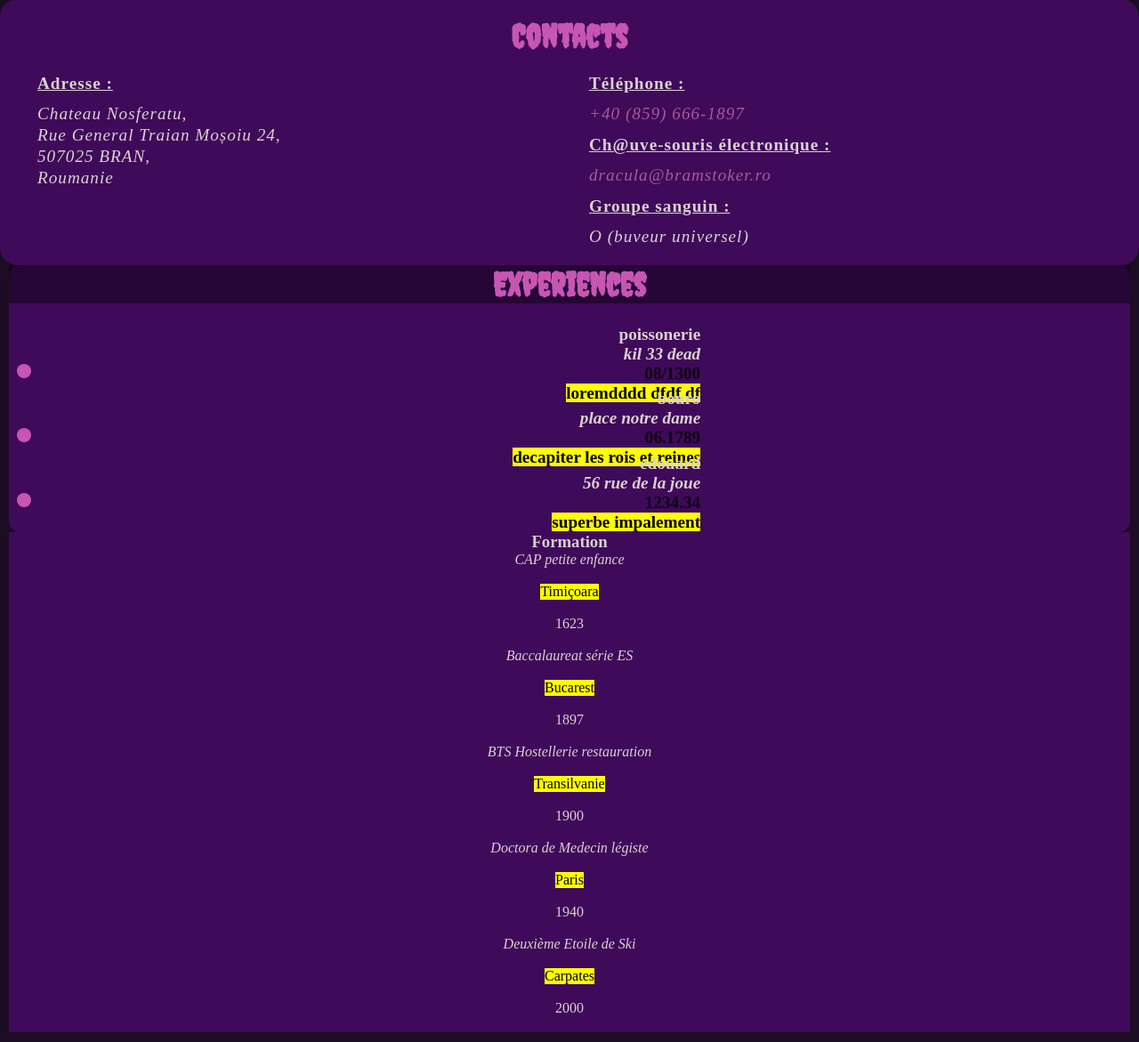
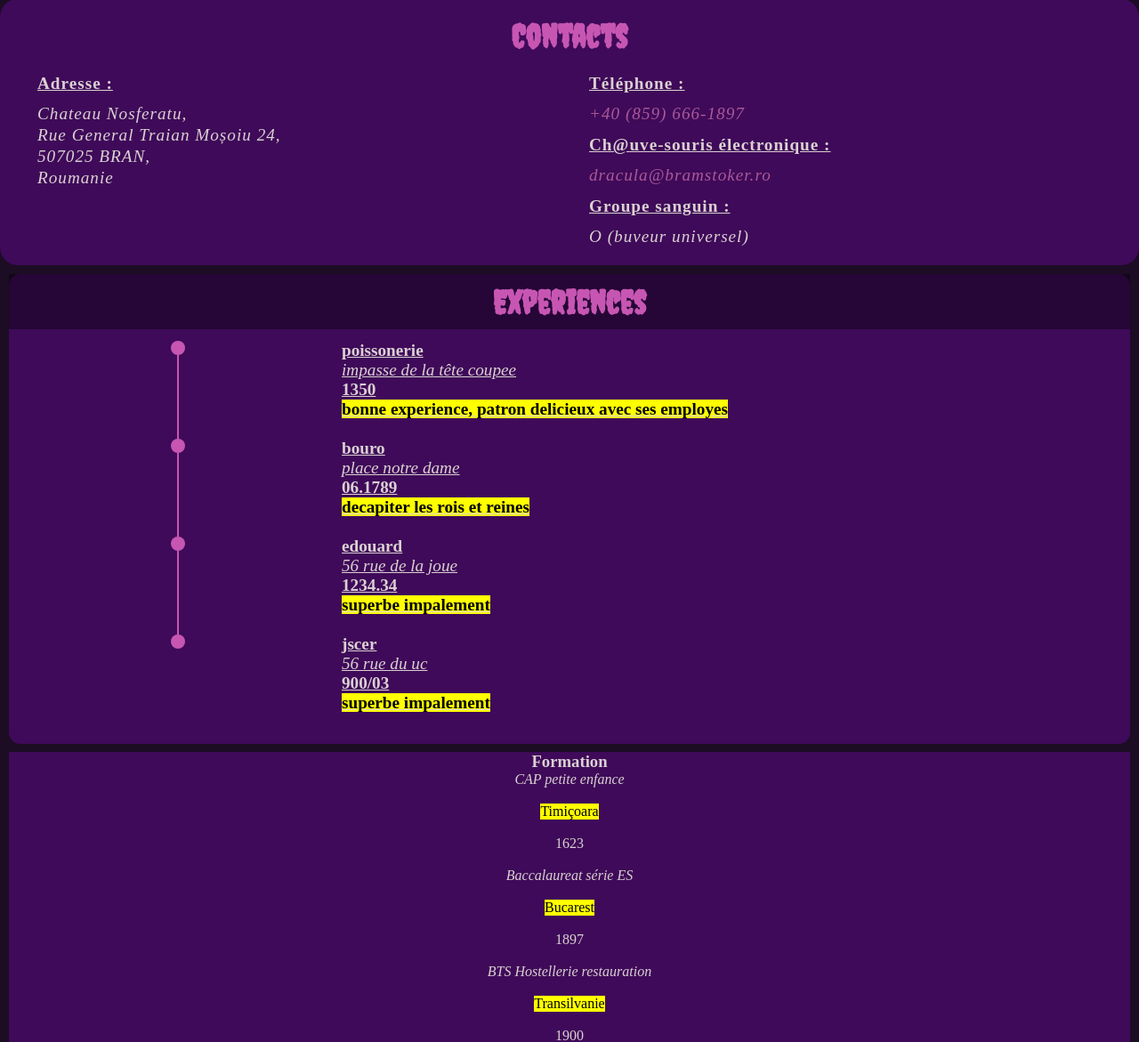
Before and after one commit to CodingBDX/project-1-dracula, a PHP site: page / in a window 1280 px wide. Shown: the part 285-1456 px from the top of the page at 89% size. Run offline with PHP 8.4, Linux system fonts and the light colour scheme.

Commit message:
fix experiences line and point

```diff
--- a/css/experiences.css
+++ b/css/experiences.css
@@ -3,6 +3,8 @@
     display: flex;
     width: calc(100vw - 1.2em);
     flex-direction: column;
+    margin: .6em 0;
+
     border-radius: .8em;
     justify-content: center;
     align-items: center;
@@ -11,24 +13,8 @@
 
 }
 
-.experiences .content h4 {
-    /* font-size: 2.2em; */
-}
-
-.experiences .content {
-    display: flex;
-    text-align: right;
-    height: 100%;
-    font-size: 1.2em;
-    width: calc(100% - 1em);
-    margin: 2em 0 0 0;
-}
-
-.experiences .content time {
-    color: rgba(0, 0, 0, .8);
-}
-
 .experiences .header {
+    padding: .6em 0;
     text-align: center;
     background-color: rgba(0, 0, 0, .4);
     width: 100%;
@@ -42,25 +28,36 @@
     font-family: 'Creepster', cursive;
 }
 
-.experiences .content-experiences {
-
-    height: 100%;
-    width: 100%;
+.experiences .content {
+    margin: .8em 0;
+    width: 100vw;
+    display: grid;
+    grid-gap: 0;
+    grid-template-columns: 30% 70%;
 }
 
-.experiences .content .time {
-    padding-right: 1rem;
-    width: 2%;
-    height: 15%;
-    /* display: block;
-    z-index: 2; */
+.experiences .content .time:nth-child(1n) {
+    margin-left: 50%;
 }
 
+.experiences .content .time:nth-last-child(2) {
+    align-self: flex-start;
+}
+
+
 .experiences .content .data-experiences {
-    gap: .5em;
-    text-align: right;
-    width: 60vw;
-    margin-top: -60px;
+    text-align: start;
+}
+
+.experiences .content .data-experiences h4 {
+    font-size: 1.2em;
+    font-weight: 900;
+    text-decoration: underline;
+}
+
+.experiences .content .data-experiences i {
+    text-decoration: wavy;
+    font-weight: 200;
 }
 
 .experiences .content span.rounded {
@@ -70,14 +67,14 @@
     height: 16px;
     border-radius: 50%;
     background-color: var(--title);
-    margin-top: 1.8rem;
+    /* margin-top: 1.8rem; */
 
 }
 
 .experiences .content span.line {
     display: block;
     width: 2px;
-    height: 100%;
+    height: 90%;
     background-color: var(--title);
     transform: translate(7px, 0);
 }
--- a/experiences.php
+++ b/experiences.php
@@ -3,9 +3,9 @@
 $experiences = [
     [
         'name' => 'poissonerie',
-        'address' => 'kil 33 dead',
-        'date' => '08/1300',
-        'description' => 'loremdddd dfdf df',
+        'address' => 'impasse de la tête coupee',
+        'date' => '1350',
+        'description' => 'bonne experience, patron delicieux avec ses employes',
     ],
     [
         'name' => 'bouro',
@@ -19,6 +19,12 @@ $experiences = [
         'date' => '1234.34',
         'description' => 'superbe impalement',
     ],
+    [
+        'name' => 'jscer',
+        'address' => '56 rue du uc',
+        'date' => '900/03',
+        'description' => 'superbe impalement',
+    ],
 ];
 ?>
 <div class="experiences">
@@ -27,7 +33,6 @@ $experiences = [
 </div>
 <div class="content">
 
-    <div class="content-experiences">
 <?php
 foreach ($experiences as $key => $experience) {
     echo ' <div class="time">';
@@ -59,9 +64,9 @@ foreach ($experiences as $key => $experience) {
                 break;
         }
     }
-    echo '</div>';
+
+    echo '</br></div>';
 }
 ?>
 </div>
 </div>
-</div>
```
